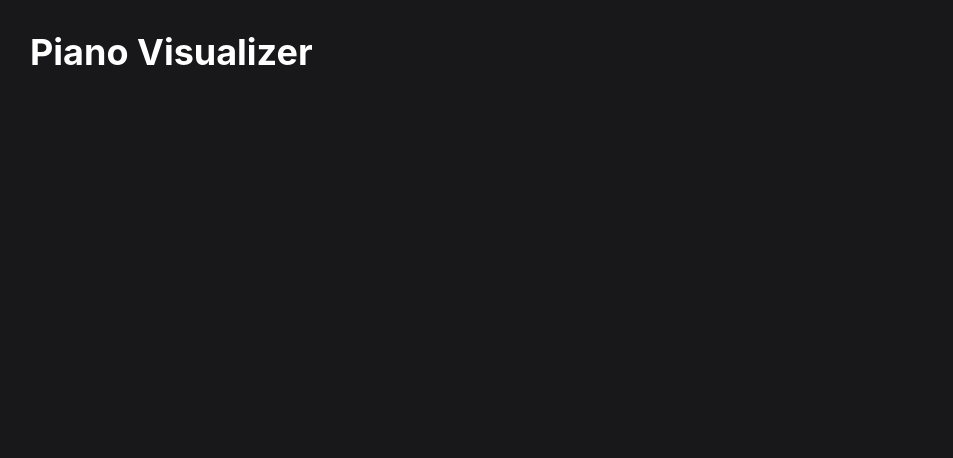
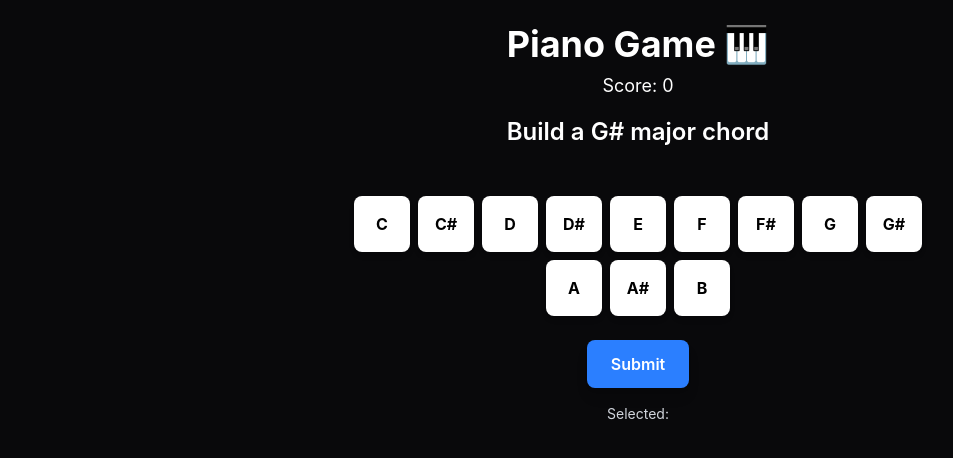
Before and after one commit to ashleyjacobk/piano-theory-game, a React (Vite) app: page / in a window 1280 px wide. Shown: the top 458 px of the page, without its empty margins (2-955 px from the left). Built offline with nearby package versions, Linux system fonts and the light colour scheme.

Commit message:
Add Build-a-Chord game mode with chord validation logic, game state hook, and improved UI

```diff
--- a/src/App.jsx
+++ b/src/App.jsx
@@ -1,9 +1,65 @@
+import { NOTES } from "./data/notes";
+import { useGame } from "./hooks/useGame";
+
 function App() {
+  const {
+    prompt,
+    selectedNotes,
+    score,
+    feedback,
+    handleNoteClick,
+    handleSubmit,
+  } = useGame();
+
   return (
-    <div className="min-h-screen bg-zinc-900 text-white">
-      <h1 className="text-4xl font-bold p-8">
-        Piano Visualizer
+    <div className="min-h-screen bg-zinc-950 text-white flex flex-col items-center p-6">
+
+      {/* Title */}
+      <h1 className="text-4xl font-bold mb-2">
+        Piano Game 🎹
       </h1>
+
+      {/* Score */}
+      <div className="text-lg mb-4">
+        Score: {score}
+      </div>
+
+      {/* Prompt */}
+      <div className="text-2xl font-semibold mb-2">
+        {prompt.question}
+      </div>
+
+      {/* Feedback */}
+      <div className="h-6 text-green-400 mb-4">
+        {feedback}
+      </div>
+
+      {/* Piano */}
+      <div className="flex flex-wrap justify-center gap-2 max-w-xl">
+        {NOTES.map((note) => (
+          <button
+            key={note}
+            onClick={() => handleNoteClick(note)}
+            className="w-14 h-14 rounded-lg bg-white text-black font-bold shadow-md active:scale-95 transition"
+          >
+            {note}
+          </button>
+        ))}
+      </div>
+
+      {/* Submit */}
+      <button
+        onClick={handleSubmit}
+        className="mt-6 px-6 py-3 bg-blue-500 rounded-lg font-semibold shadow-lg active:scale-95 transition"
+      >
+        Submit
+      </button>
+
+      {/* Selected notes */}
+      <div className="mt-4 text-sm text-gray-300">
+        Selected: {selectedNotes.join(" ")}
+      </div>
+
     </div>
   );
 }
--- a/src/game/modes.js
+++ b/src/game/modes.js
@@ -0,0 +1,4 @@
+export const GAME_MODES = {
+    FIND_NOTE: "find_note",
+    BUILD_CHORD: "build_chord",
+};
--- a/src/game/prompts.js
+++ b/src/game/prompts.js
@@ -0,0 +1,36 @@
+import { NOTES } from "../data/notes";
+
+export function generateFindNotePrompt() {
+    const note = NOTES[Math.floor(Math.random() * NOTES.length)];
+    return {
+        type: "find_note",
+        question: `Find the note ${note}`,
+        answer: note,
+    };
+}
+
+const CHORD_INTERVALS = {
+    major: [0, 4, 7],
+    minor: [0, 3, 7],
+}
+
+export function generateChordPrompt() {
+    const rootIndex = Math.floor(Math.random() * NOTES.length);
+    const root = NOTES[rootIndex];
+    const intervals = CHORD_INTERVALS.major;
+    const chord = intervals.map((interval) => { return NOTES[(rootIndex + interval) % NOTES.length] });
+    return {
+        type: "build_chord",
+        chordType: "major",
+        question: `Build a ${root} major chord`,
+        root,
+        answer: chord,
+    };
+}
+
+export function isSameChord(userNotes, correctNotes) {
+    const sortedUser = [...userNotes].sort();
+    const sortedCorrect = [...correctNotes].sort();
+
+    return JSON.stringify(sortedUser) === JSON.stringify(sortedCorrect);
+}
--- a/src/game/state.js
+++ b/src/game/state.js
@@ -0,0 +1,7 @@
+export const initialGameState = {
+    mode: null,
+    score: 0,
+    currentPrompt: null,
+    selectedNotes: [],
+    feedback: null,
+};
--- /dev/null
+++ b/src/hooks/useGame.js
@@ -0,0 +1,36 @@
+import { useState } from "react";
+import { generateChordPrompt, isSameChord } from "../game/prompts";
+
+export function useGame() {
+    const [prompt, setPrompt] = useState(generateChordPrompt());
+    const [selectedNotes, setSelectedNotes] = useState([]);
+    const [score, setScore] = useState(0);
+    const [feedback, setFeedback] = useState(null);
+
+    const handleNoteClick = (note) => {
+        setSelectedNotes((prev) => [...prev, note]);
+    };
+
+    const handleSubmit = () => {
+        const correct = isSameChord(selectedNotes, prompt.answer);
+
+        if (correct) {
+            setScore((s) => s + 1);
+            setFeedback("Correct!");
+        } else {
+            setFeedback("Try again");
+        }
+
+        setPrompt(generateChordPrompt());
+        setSelectedNotes([]);
+    };
+
+    return {
+        prompt,
+        selectedNotes,
+        score,
+        feedback,
+        handleNoteClick,
+        handleSubmit,
+    };
+}
```
